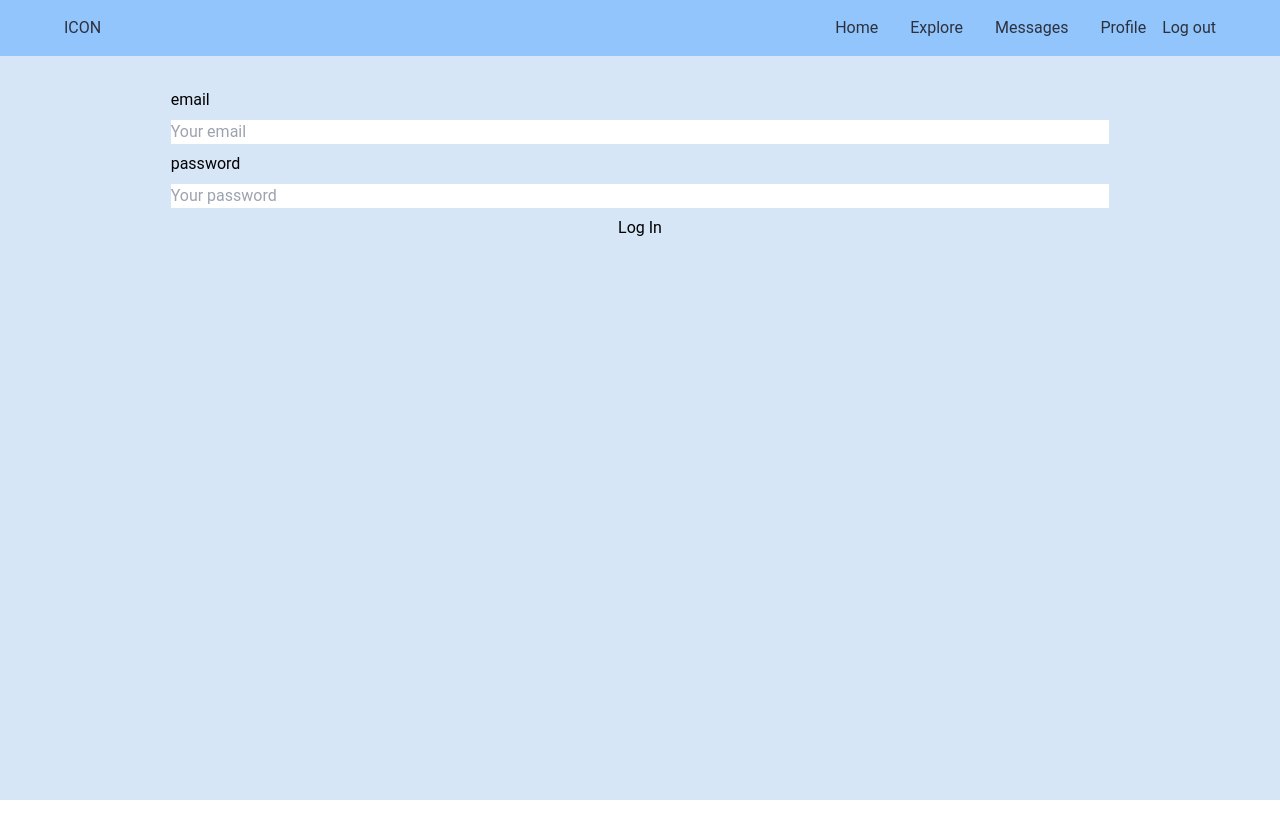
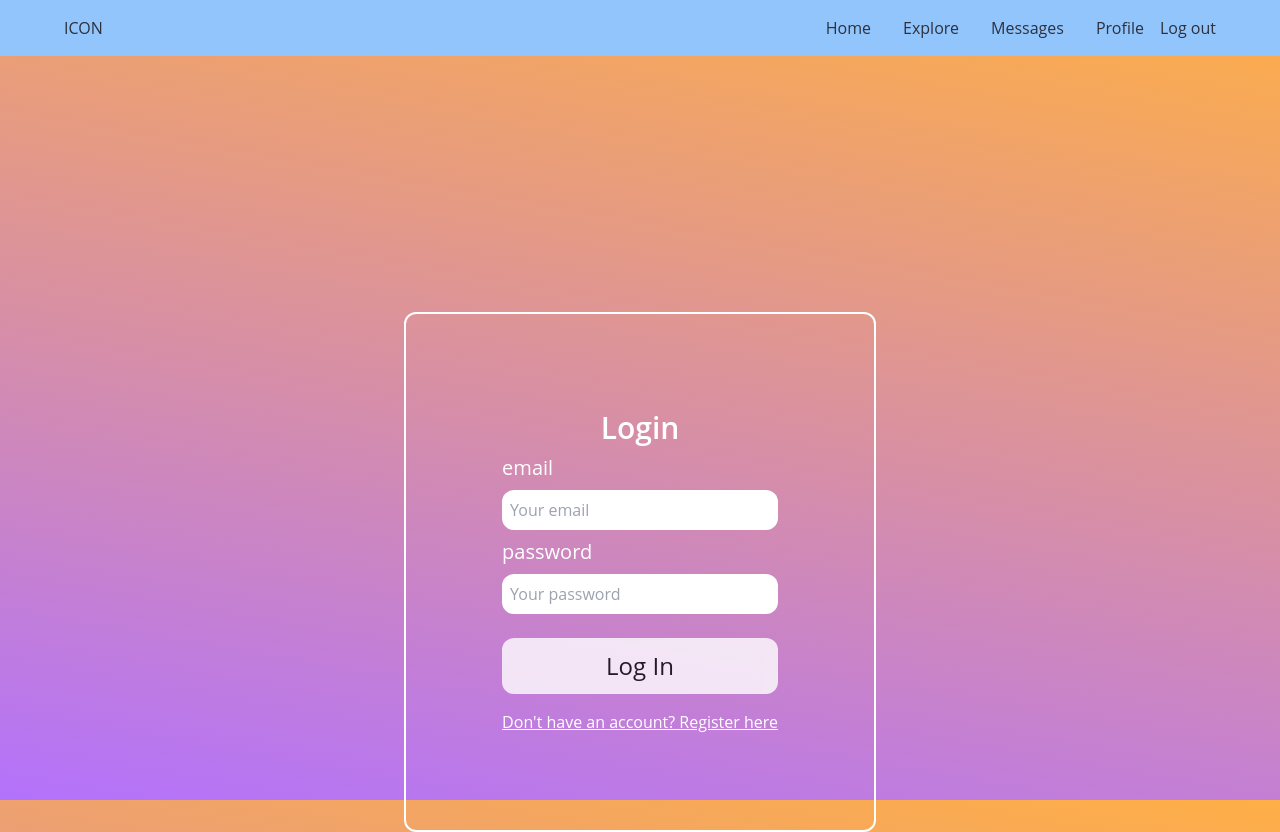
Before and after one commit to stephen-ics/api-development-frontend, a React (Create React App) app: page /login in a window 1280 px wide. Before the commit the page ends 800 px from the top, so only its background shows below. Built offline with nearby package versions, Linux system fonts and the light colour scheme.

Commit message:
login page decorated + redirect working

```diff
--- a/src/components/Navbar.js
+++ b/src/components/Navbar.js
@@ -111,6 +111,9 @@ function Navbar() {
 
                ) : (
                 <div>
+                   <Link className="mx-16" to="/">
+                        ICON
+                   </Link>
                    <Link to='/login' className='w-full text-right mx-16'>
                       <button
                           className=""
--- a/src/index.css
+++ b/src/index.css
@@ -3,7 +3,13 @@
 @tailwind utilities;
 
 
+@import url('https://fonts.googleapis.com/css2?family=Open+Sans:wght@300;400;700&display=swap');
+
+
+
 * {
+
+  font-family: 'Open Sans', sans-serif;
 
 }
 
@@ -37,7 +43,7 @@ code {
   --speed: 500ms;
   --dark: #101315;
   --light: #eeeeee;
-  --background-gradient: linear-gradient(10deg, #d6e6f7, #d6e6f7);
+  --background-gradient: linear-gradient(10deg, #b372fc, #ffaf46);
   --gradient: linear-gradient(#ffffff, #e0e0e0);
   --gradient2: linear-gradient(15deg, #04ea00, #00d17d);
   --gradient3: linear-gradient(15deg, #b648ff, #ef5dff);
--- a/src/pages/Login.js
+++ b/src/pages/Login.js
@@ -1,12 +1,12 @@
 import React from 'react'
 import { useState } from 'react'
 import { FaImage } from "react-icons/fa";
+import { Link, useNavigate } from 'react-router-dom'
 
 const Login = () => {
     const [email, setEmail] = useState("");
     const [password, setPassword] = useState("");
-
-
+    const navigate = useNavigate();
 
     const onSubmit = async (e) => {
         e.preventDefault()
@@ -28,7 +28,8 @@ const Login = () => {
         if (access_token != undefined)
         {
             localStorage.setItem('access_token', (data['access_token']))
-            window.location.reload(); // Refresh the page
+            navigate('/')
+            window.location.reload();
         }
         console.log('hi', localStorage.getItem('access_token'))
 
@@ -38,17 +39,24 @@ const Login = () => {
     }
 
   return (
-    <div className='flex justify-center'>
+    <div className='flex justify-center items-center h-full w-full'>
+        <div className='border-white border-solid border-2 p-24 rounded-xl text-white mt-64'>
+            <h1 className='text-center text-3xl font-semibold'>Login</h1>
            <form
-                className="flex flex-col gap-2 self-center mt-4 w-full p-16 pt-4 xl:w-5/6"
+                className="flex flex-col gap-2 mt-2"
                 onSubmit={onSubmit}
             >
-                <label for='email'>email</label>
-                <input value={email} onChange={(e) => setEmail(e.target.value)} type='email' placeholder='Your email'/>
-                <label for='password'>password</label>
-                <input value={password} onChange={(e) => setPassword(e.target.value)} type='password' placeholder='Your password'/>
-                <button type='submit'>Log In</button>
+                <label for='email' className='text-xl'>email</label>
+                <input value={email} onChange={(e) => setEmail(e.target.value)} type='email' placeholder='Your email' className='text-black p-2 rounded-xl'/>
+                <label for='password' className='text-xl'>password</label>
+                <input value={password} onChange={(e) => setPassword(e.target.value)} type='password' placeholder='Your password' className='text-black p-2 rounded-xl'/>
+                <button type='submit' className='px-10 py-3 bg-white text-black rounded-xl text-2xl opacity-80 hover:opacity-100 transition ease-in-out duration-100 mt-4'>Log In</button>
             </form>
+            <Link to='/register' className=''>
+                <p className='text-center underline mt-4 text-white'>Don't have an account? Register here</p>
+            </Link>
+
+        </div>
     </div>
   )
 }
```
